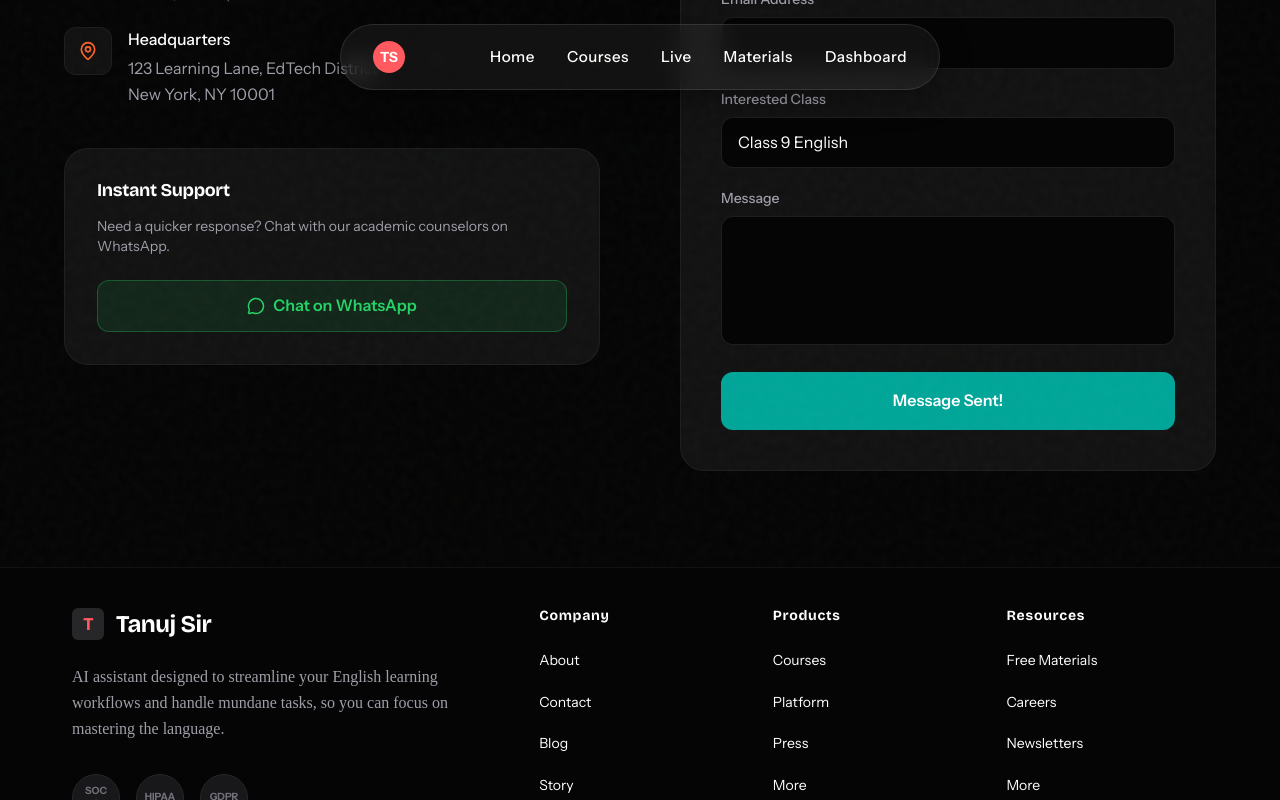
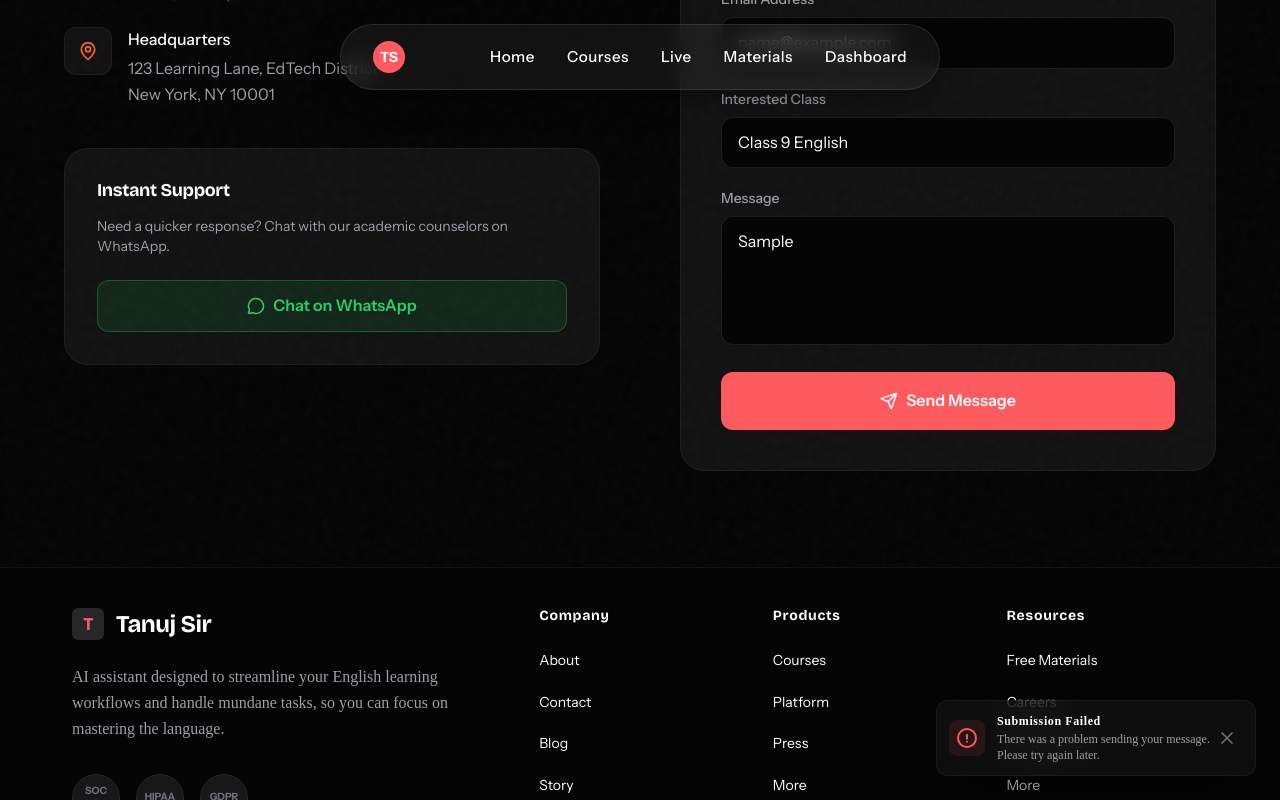
Before and after one commit to opgamer3455e/SirTanuj, a React (Vite) app: page /contact in a window 1280 px wide. Both pictures are taken after typing "Sample", "name@example.com", "Sample" into the empty fields and a click on the button "Send Message". Shown: the part 614-1414 px from the top of the page. Built offline with nearby package versions, Linux system fonts and the light colour scheme.

Commit message:
feat: add ErrorAlert component and implement in ContactPage

```diff
--- /dev/null
+++ b/src/components/ui/ErrorAlert.tsx
@@ -0,0 +1,55 @@
+import React from 'react';
+import { motion, AnimatePresence } from 'framer-motion';
+
+interface ErrorAlertProps {
+  title?: string;
+  description?: string;
+  isOpen: boolean;
+  onClose: () => void;
+}
+
+const ErrorAlert: React.FC<ErrorAlertProps> = ({
+  title = "Please try again",
+  description = "An unexpected error occurred.",
+  isOpen,
+  onClose
+}) => {
+  return (
+    <AnimatePresence>
+      {isOpen && (
+        <motion.div
+          initial={{ opacity: 0, y: 50, scale: 0.9 }}
+          animate={{ opacity: 1, y: 0, scale: 1 }}
+          exit={{ opacity: 0, scale: 0.9, y: 20 }}
+          transition={{ type: "spring", stiffness: 400, damping: 25 }}
+          className="fixed bottom-6 right-6 z-50 flex flex-col gap-2 w-72 sm:w-80 text-xs shadow-2xl"
+        >
+          <div className="error-alert cursor-default flex items-center justify-between w-full p-3 rounded-xl glass-panel border border-[#FF5A5F]/20">
+            <div className="flex gap-3 items-center">
+              <div className="text-[#FF5A5F] bg-[#FF5A5F]/10 p-1.5 rounded-lg">
+                <svg xmlns="http://www.w3.org/2000/svg" fill="none" viewBox="0 0 24 24" strokeWidth="2" stroke="currentColor" className="w-6 h-6">
+                  <path strokeLinecap="round" strokeLinejoin="round" d="M12 9v3.75m9-.75a9 9 0 1 1-18 0 9 9 0 0 1 18 0Zm-9 3.75h.008v.008H12v-.008Z" />
+                </svg>
+              </div>
+              <div className="flex flex-col justify-center">
+                <p className="text-white font-['Cinzel'] font-bold tracking-wider">{title}</p>
+                <p className="text-zinc-400 font-['Playfair_Display'] text-xs mt-0.5">{description}</p>
+              </div>
+            </div>
+            <button
+              onClick={onClose}
+              className="text-zinc-500 hover:text-white hover:bg-white/10 p-1.5 rounded-md transition-colors ease-linear"
+              aria-label="Close Error Alert"
+            >
+              <svg xmlns="http://www.w3.org/2000/svg" fill="none" viewBox="0 0 24 24" strokeWidth="2" stroke="currentColor" className="w-5 h-5">
+                <path strokeLinecap="round" strokeLinejoin="round" d="M6 18 18 6M6 6l12 12" />
+              </svg>
+            </button>
+          </div>
+        </motion.div>
+      )}
+    </AnimatePresence>
+  );
+}
+
+export default ErrorAlert;
--- a/src/pages/ContactPage.tsx
+++ b/src/pages/ContactPage.tsx
@@ -1,19 +1,24 @@
 import { useState } from 'react';
 import { motion } from 'framer-motion';
 import { Mail, Phone, MapPin, MessageCircle, Send } from 'lucide-react';
+import ErrorAlert from '../components/ui/ErrorAlert';
 
 export default function ContactPage() {
   const [formData, setFormData] = useState({ name: '', email: '', class: 'Class 9', message: '' });
-  const [status, setStatus] = useState<'idle' | 'submitting' | 'success'>('idle');
+  const [status, setStatus] = useState<'idle' | 'submitting' | 'success' | 'error'>('idle');
 
   const handleSubmit = (e: React.FormEvent) => {
     e.preventDefault();
     setStatus('submitting');
-    // Mock submission
+    // Mock submission with 50/50 chance of error
     setTimeout(() => {
-      setStatus('success');
-      setFormData({ name: '', email: '', class: 'Class 9', message: '' });
-      setTimeout(() => setStatus('idle'), 3000);
+      if (Math.random() > 0.5) {
+        setStatus('success');
+        setFormData({ name: '', email: '', class: 'Class 9', message: '' });
+        setTimeout(() => setStatus('idle'), 3000);
+      } else {
+        setStatus('error');
+      }
     }, 1500);
   };
 
@@ -161,9 +166,15 @@ export default function ContactPage() {
               </div>
             </form>
           </motion.div>
-
         </div>
       </div>
+
+      <ErrorAlert
+        isOpen={status === 'error'}
+        onClose={() => setStatus('idle')}
+        title="Submission Failed"
+        description="There was a problem sending your message. Please try again later."
+      />
     </div>
   );
 }
```
